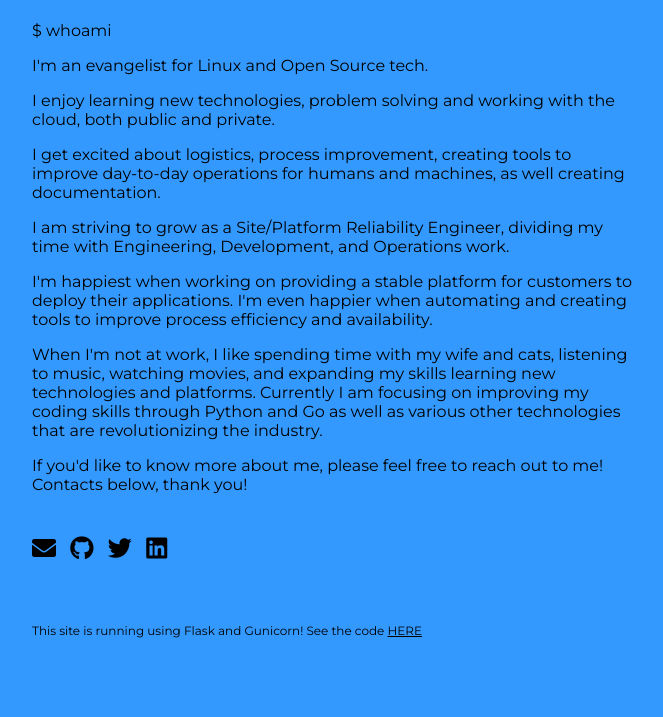
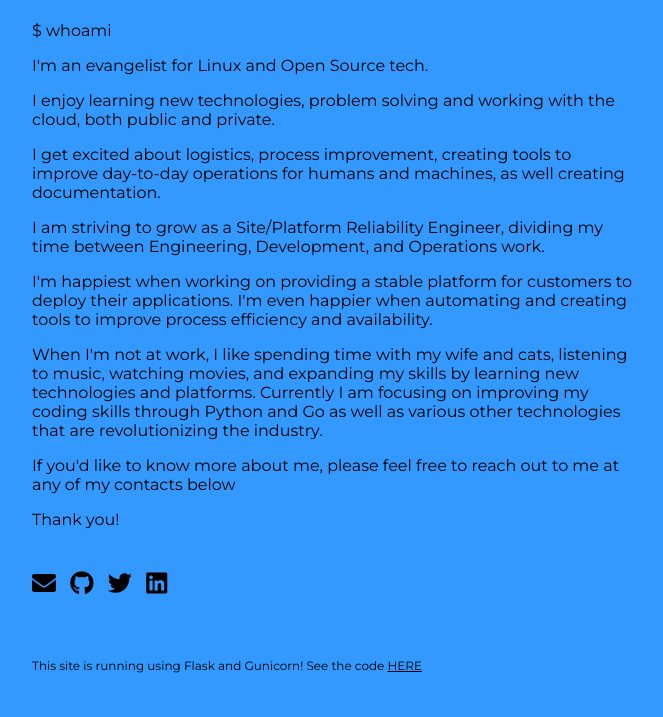
Before and after one commit to tonytheleg/personal-site, a Flask app: page / in a window 1280 px wide. Shown: the part 582-1299 px from the top of the page, without its empty margins (608-1271 px from the left). Before the commit the page ends 1220 px from the top, so only its background shows below. Run offline with Flask 2, Linux system fonts and the light colour scheme; some libraries are stand-ins or nearby versions.

Commit message:
few more tweaks to intro

```diff
--- a/templates/index.html
+++ b/templates/index.html
@@ -41,10 +41,11 @@
 <p>I'm an evangelist for Linux and Open Source tech.</p>
 <p>I enjoy learning new technologies, problem solving and working with the cloud, both public and private.</p>
 <p>I get excited about logistics, process improvement, creating tools to improve day-to-day operations for humans and machines, as well creating documentation.</p>
-<p>I am striving to grow as a Site/Platform Reliability Engineer, dividing my time with Engineering, Development, and Operations work.</p>
+<p>I am striving to grow as a Site/Platform Reliability Engineer, dividing my time between Engineering, Development, and Operations work.</p>
 <p>I'm happiest when working on providing a stable platform for customers to deploy their applications. I'm even happier when automating and creating tools to improve process efficiency and availability.</p>
-<p>When I'm not at work, I like spending time with my wife and cats, listening to music, watching movies, and expanding my skills learning new technologies and platforms. Currently I am focusing on improving my coding skills through Python and Go as well as various other technologies that are revolutionizing the industry.</p>
-<p>If you'd like to know more about me, please feel free to reach out to me! Contacts below, thank you!</p>
+<p>When I'm not at work, I like spending time with my wife and cats, listening to music, watching movies, and expanding my skills by learning new technologies and platforms. Currently I am focusing on improving my coding skills through Python and Go as well as various other technologies that are revolutionizing the industry.</p>
+<p>If you'd like to know more about me, please feel free to reach out to me at any of my contacts below</p>
+<p>Thank you!</p>
 </p>
 
             <div class="links"><a rel="me" href="mailto:anatale@protonmail.com" title="E-mail">
```
